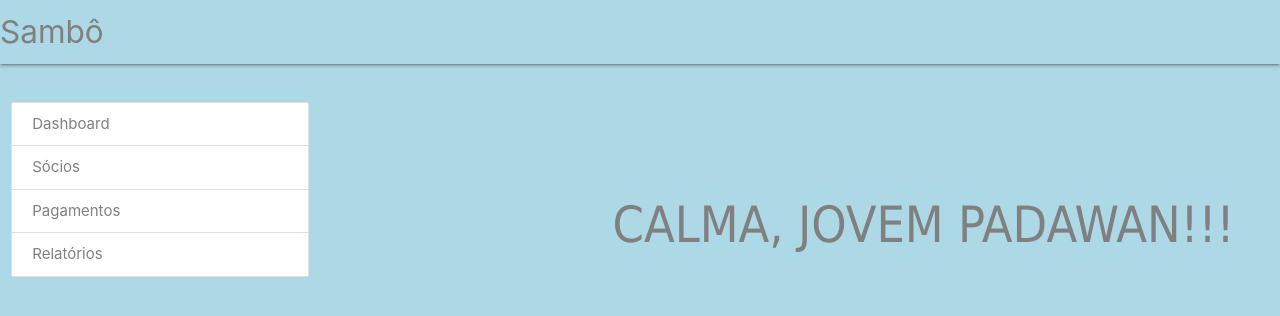
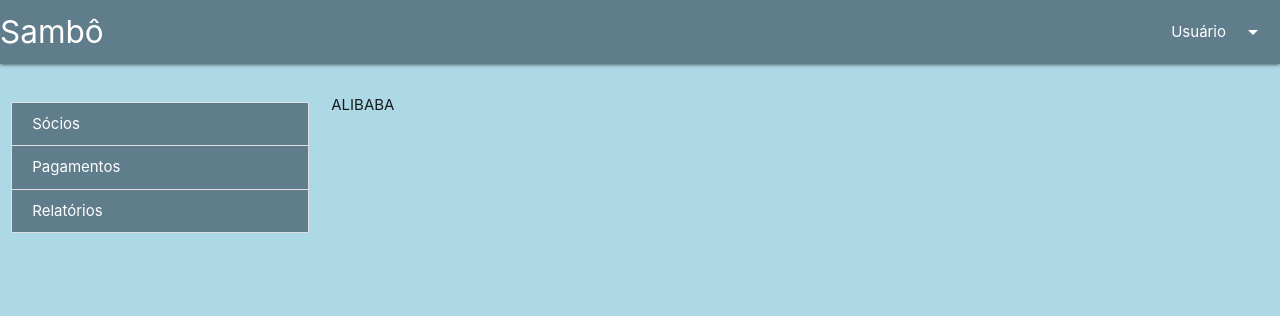
Before and after one commit to fguimaraess/sambo, a website: page public/dashboard.html in a window 1280 px wide. Both pictures are taken after a click on the link "Sócios". Drawn offline with nearby package versions, Linux system fonts and the light colour scheme.

Commit message:
agora vai

```diff
--- a/public/css/dashboard.css
+++ b/public/css/dashboard.css
@@ -1,23 +1,17 @@
-.padawan {
-    color: gray;
-    font-size: 50px;
-    font-family: Tahoma;
-    padding-top: 10%;
-    padding-left: 30%;
-}
-
 body {
     background-color: lightblue;
 }
 
 .collection a.collection-item {
-    color: gray;
+    color: white;
+    background-color: #607d8b;
 }
 
 nav {
-    background-color: lightblue
+    background-color: #607d8b
+
 }
 
 nav .brand-logo {
-    color: gray;
+    color: white;
 }
--- a/public/css/index.css
+++ b/public/css/index.css
@@ -9,6 +9,6 @@
   padding-top: 5% !important;
 }
 
-.card .card-action #btn-login-field, #btn-modal {
+#btn-login-field, #btn-modal{
   color: white;
 }
--- a/public/dashboard.html
+++ b/public/dashboard.html
@@ -19,27 +19,50 @@
     <link rel="stylesheet" href="css/sweetalert.css"> </head>
 
 <body>
+    <!-- Estrutura Dropdown -->
+    <ul id="dropdown1" class="dropdown-content">
+        <li><a href="#!" id="btn-logout">Logout</a></li>
+    </ul>
+
     <!--Espaço da Logo-->
     <nav>
         <div class="nav-wrapper">
             <a href="#" class="brand-logo">Sambô</a>
+                <ul class="right hide-on-med-and-down">
+                    <!--Dropdown Trigger-->
+                    <li><a class="dropdown-button" href="#!" data-activates="dropdown1">Usuário<i class="material-icons right">arrow_drop_down</i></a></li>
+                </ul>
         </div>
     </nav>
 
+        <div class="row" style="padding-top: 30px;">
             <!--Menu Lateral-->
-    <div class="row" style="padding-top: 30px;">
                     <div id="menu-lateral" class="col s3">
                         <ul class="collection">
-                <a href="#" class="collection-item" id="menu-dashboard">Dashboard</a>
                             <a href="#" class="collection-item" id="socios-dashboard">Sócios</a>
                             <a href="#" class="collection-item" id="pagamentos-dashboard">Pagamentos</a>
                             <a href="#" class="collection-item" id="relatorios-dashboard">Relatórios</a>
                         </ul>
                     </div>
+
+
         <div id="content-page" class="col s9">
-            <div class="padawan" id="padawan">
-                CALMA, JOVEM PADAWAN!!!
+
+
+            <div class="socio-div" hidden>
+                ALIBABA
             </div>
+
+            <div class="pagamento-div" hidden>
+                FODA_SE
+            </div>
+
+            <div class="relatorio-div" hidden>
+                QUERO
+            </div>
+
+
+
 
         </div>
     </div>
@@ -49,6 +72,8 @@
 
 </body>
 <footer>
+    <script src="js/dashboard.js" charset="utf-8"></script>
+    <script src="js/socio.js" charset="utf-8"></script>
 </footer>
 
 </html>
--- /dev/null
+++ b/public/js/dashboard.js
@@ -0,0 +1,23 @@
+var pageDash = {
+    btnUsuario: document.querySelector('#btn-logout'),
+    btnSocio: document.querySelector("#socios-dashboard"),
+    btnPgto: document.querySelector("#pagamentos-dashboard"),
+    btnRelatorio: document.querySelector("#relatorios-dashboard")
+}
+pageDash.btnSocio.addEventListener('click', function(){
+    $('.socio-div').show();
+    $('.pagamento-div').hide();
+    $('.relatorio-div').hide();
+});
+
+pageDash.btnPgto.addEventListener('click', function(){
+    $('.pagamento-div').show();
+    $('.relatorio-div').hide();
+    $('.socio-div').hide();
+});
+
+pageDash.btnRelatorio.addEventListener('click', function(){
+    $('.relatorio-div').show();
+    $('.pagamento-div').hide();
+    $('.socio-div').hide();
+})
--- /dev/null
+++ b/public/js/socio.js
@@ -0,0 +1,3 @@
+var pageSocio = {
+
+}
```
Also changed, not shown: public/index.html (+1 -1 lines). Lines whose indentation alone changed are shown as unchanged.
